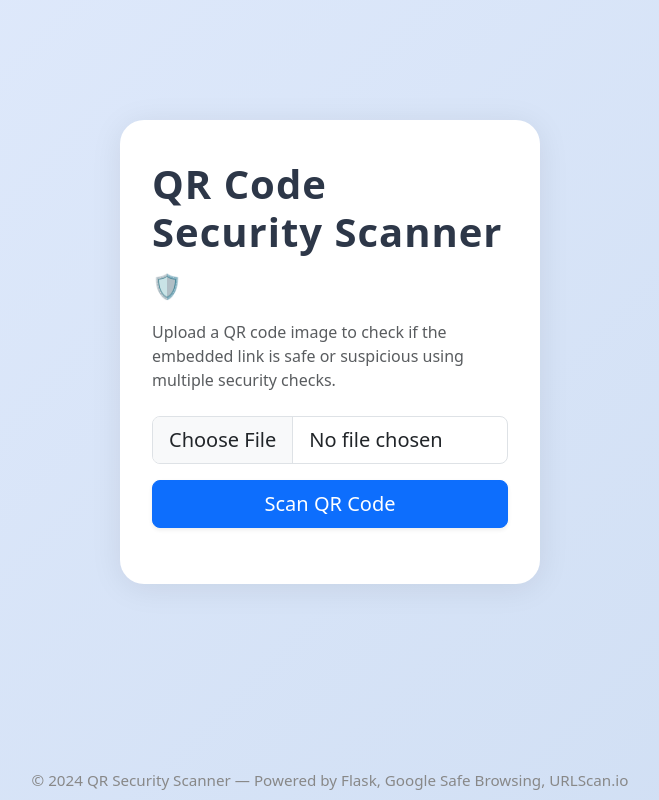
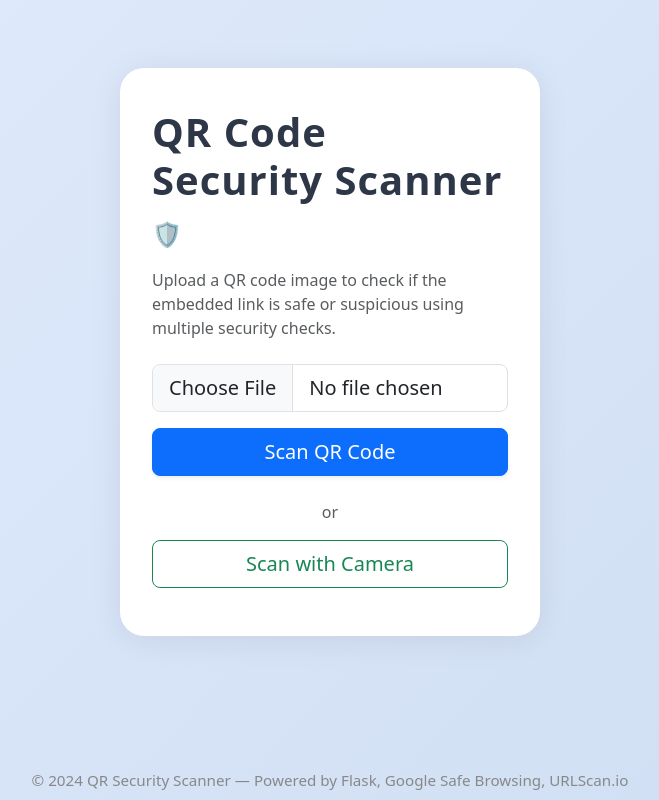
Before and after one commit to Mayankk-098/qr-shield, a Flask app: page /scan in a window 1280 px wide. Shown: the whole page, without its empty margins (310-969 px from the left). Run offline with Flask 3, Linux system fonts and the light colour scheme; some libraries are stand-ins or nearby versions.

Commit message:
Make changes

```diff
--- a/templates/scan.html
+++ b/templates/scan.html
@@ -44,6 +44,92 @@
                 </div>
                 <button type="submit" class="btn btn-primary btn-lg w-100 shadow-sm">Scan QR Code</button>
             </form>
+            <div class="text-center mb-3">
+                <span class="text-muted">or</span>
+            </div>
+            <div class="d-grid gap-2 mb-3">
+                <button id="camera-scan-btn" class="btn btn-outline-success btn-lg" type="button">Scan with Camera</button>
+            </div>
+            <div id="camera-scanner" style="display:none; margin-bottom:1.5rem;">
+                <div class="text-center mb-2">
+                    <span id="camera-loading" style="display:none;">
+                        <div class="spinner-border text-success" role="status" style="width:2.5rem; height:2.5rem;">
+                          <span class="visually-hidden">Loading...</span>
+                        </div>
+                        <div class="mt-2 text-muted">Starting camera...</div>
+                    </span>
+                </div>
+                <div id="qr-video-region"></div>
+                <div class="d-grid gap-2 mt-2">
+                    <button id="cancel-camera-btn" class="btn btn-outline-danger" type="button">Cancel</button>
+                </div>
+                <div id="camera-error" class="alert alert-danger mt-2" style="display:none;"></div>
+            </div>
+            <form id="camera-result-form" method="POST" style="display:none;">
+                <input type="hidden" name="qr_image" id="qr-camera-result">
+            </form>
+            <script src="https://unpkg.com/html5-qrcode@2.3.8/minified/html5-qrcode.min.js"></script>
+            <script>
+                const scanBtn = document.getElementById('camera-scan-btn');
+                const scannerDiv = document.getElementById('camera-scanner');
+                const resultForm = document.getElementById('camera-result-form');
+                const resultInput = document.getElementById('qr-camera-result');
+                const cancelBtn = document.getElementById('cancel-camera-btn');
+                const loadingSpinner = document.getElementById('camera-loading');
+                const errorDiv = document.getElementById('camera-error');
+                let html5Qr;
+                scanBtn.addEventListener('click', function() {
+                    scanBtn.style.display = 'none';
+                    scannerDiv.style.display = 'block';
+                    loadingSpinner.style.display = 'inline-block';
+                    errorDiv.style.display = 'none';
+                    setTimeout(() => {
+                        html5Qr = new Html5Qrcode("qr-video-region");
+                        html5Qr.start(
+                            { facingMode: "environment" },
+                            { fps: 10, qrbox: 250 },
+                            qrCodeMessage => {
+                                html5Qr.stop().then(() => {
+                                    scannerDiv.style.display = 'none';
+                                    scanBtn.style.display = 'block';
+                                    loadingSpinner.style.display = 'none';
+                                    resultInput.value = qrCodeMessage;
+                                    resultForm.submit();
+                                });
+                            },
+                            errorMessage => {}
+                        ).then(() => {
+                            loadingSpinner.style.display = 'none';
+                        }).catch(err => {
+                            errorDiv.textContent = 'Camera error: ' + err;
+                            errorDiv.style.display = 'block';
+                            scanBtn.style.display = 'block';
+                            scannerDiv.style.display = 'none';
+                            loadingSpinner.style.display = 'none';
+                        });
+                    }, 300);
+                });
+                cancelBtn.addEventListener('click', function() {
+                    if (html5Qr) {
+                        html5Qr.stop().then(() => {
+                            scannerDiv.style.display = 'none';
+                            scanBtn.style.display = 'block';
+                            loadingSpinner.style.display = 'none';
+                            errorDiv.style.display = 'none';
+                        }).catch(() => {
+                            scannerDiv.style.display = 'none';
+                            scanBtn.style.display = 'block';
+                            loadingSpinner.style.display = 'none';
+                            errorDiv.style.display = 'none';
+                        });
+                    } else {
+                        scannerDiv.style.display = 'none';
+                        scanBtn.style.display = 'block';
+                        loadingSpinner.style.display = 'none';
+                        errorDiv.style.display = 'none';
+                    }
+                });
+            </script>
             {% with messages = get_flashed_messages() %}
               {% if messages %}
                 <div class="alert alert-warning mt-3">
```
